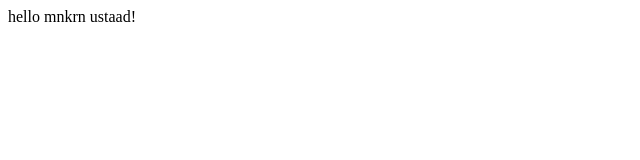
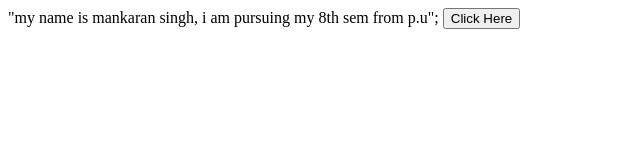
Before and after one commit to Mankara/production, a plain HTML site: page index.html in a window 1280 px wide. Shown: the whole page, without its empty margins (0-640 px from the left). Drawn offline with Linux system fonts and the light colour scheme.

Commit message:
Update index.html

```diff
--- a/index.html
+++ b/index.html
@@ -1,6 +1,10 @@
 <!DOCTYPE html>
 <html>
 <body>
-hello mnkrn ustaad!
+"my name is mankaran singh, i am pursuing my 8th sem from p.u";
+<button class="GFG"
+    onclick="window.location.href = 'https://ide.geeksforgeeks.org';">
+        Click Here
+    </button>
 </body>
 </html>
```
